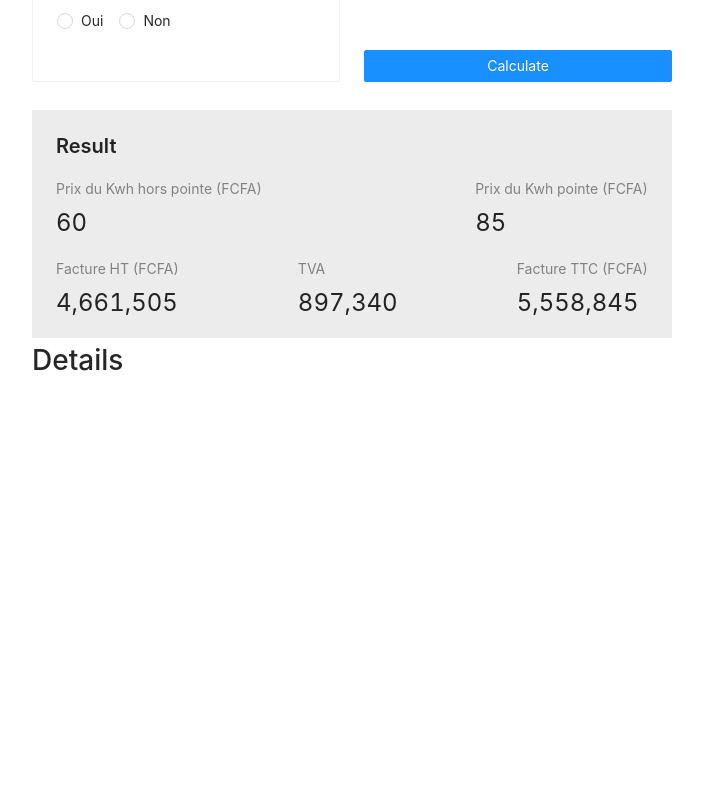
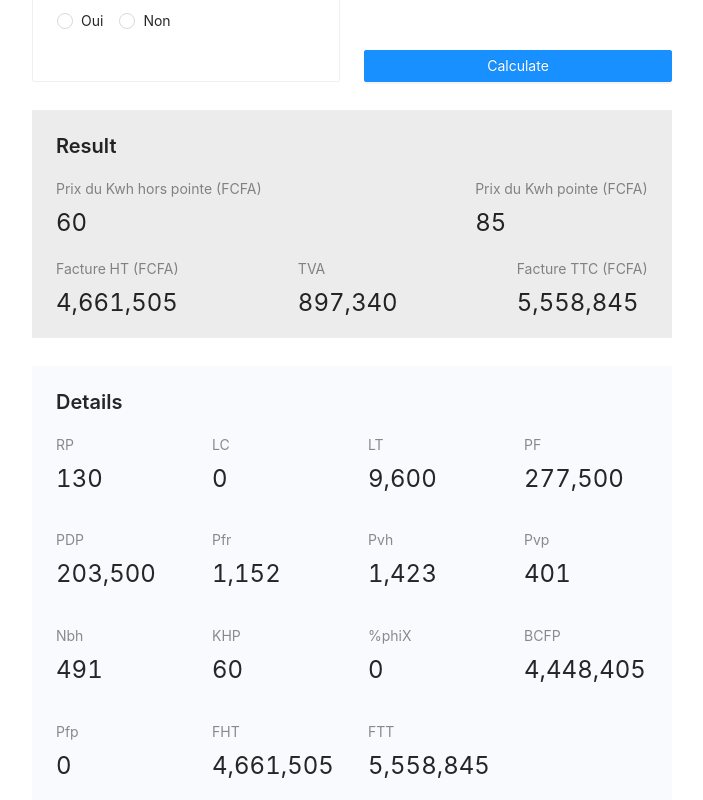
Before and after one commit to maelfosso/green-power, a React (Create React App) app: page / in a window 1280 px wide. Shown: the part 510-1310 px from the top of the page, without its empty margins (288-991 px from the left). Before the commit the page ends 892 px from the top, so only its background shows below. Built offline with nearby package versions, Linux system fonts and the light colour scheme.

Commit message:
Details ui is OK

```diff
--- a/src/App.scss
+++ b/src/App.scss
@@ -69,3 +69,9 @@ header {
   background: #ececec;
   // padding: 10px;
 }
+
+.Details {
+  margin-top: 2em;
+  background: #F8FAFE;
+  // padding: 10px;
+}
--- a/src/components/Details.js
+++ b/src/components/Details.js
@@ -1,9 +1,61 @@
 import React from 'react';
+import { Statistic, Row, Col, Button, PageHeader } from 'antd';
 
 function Details() {
   return (
     <div className="Details">
-      <h1>Details</h1>
+      <PageHeader
+        title="Details"
+      >
+        <Row gutter={[32, 32]}>
+          <Col span={6}>
+            <Statistic title="RP" value={130} />
+          </Col>
+          <Col span={6}>
+            <Statistic title="LC" value={0} />
+          </Col>
+          <Col span={6}>
+            <Statistic title="LT" value={9600} />
+          </Col>
+          <Col span={6}>
+            <Statistic title="PF" value={277500} />
+          </Col>
+          <Col span={6}>
+            <Statistic title="PDP" value={203500} />
+          </Col>
+          <Col span={6}>
+            <Statistic title="Pfr" value={1152} />
+          </Col>
+          <Col span={6}>
+            <Statistic title="Pvh" value={1423} />
+          </Col>
+          <Col span={6}>
+            <Statistic title="Pvp" value={401} />
+          </Col>
+          <Col span={6}>
+            <Statistic title="Nbh" value={491} />
+          </Col>
+          <Col span={6}>
+            <Statistic title="KHP" value={60} />
+          </Col>
+          <Col span={6}>
+            <Statistic title="%phiX" value={0} />
+          </Col>
+          <Col span={6}>
+            <Statistic title="BCFP" value={4448405} />
+          </Col>
+          <Col span={6}>
+            <Statistic title="Pfp" value={0} />
+          </Col>
+          <Col span={6}>
+            <Statistic title="FHT" value={4661505} />
+          </Col>
+          <Col span={6}>
+            <Statistic title="FTT" value={5558845} />
+          </Col>
+        </Row>
+
+      </PageHeader>
     </div>
   );
 }
--- a/src/components/Result.js
+++ b/src/components/Result.js
@@ -27,7 +27,6 @@ function Result() {
         </Row>
 
       </PageHeader>
-
     </div>
   );
 }
```
